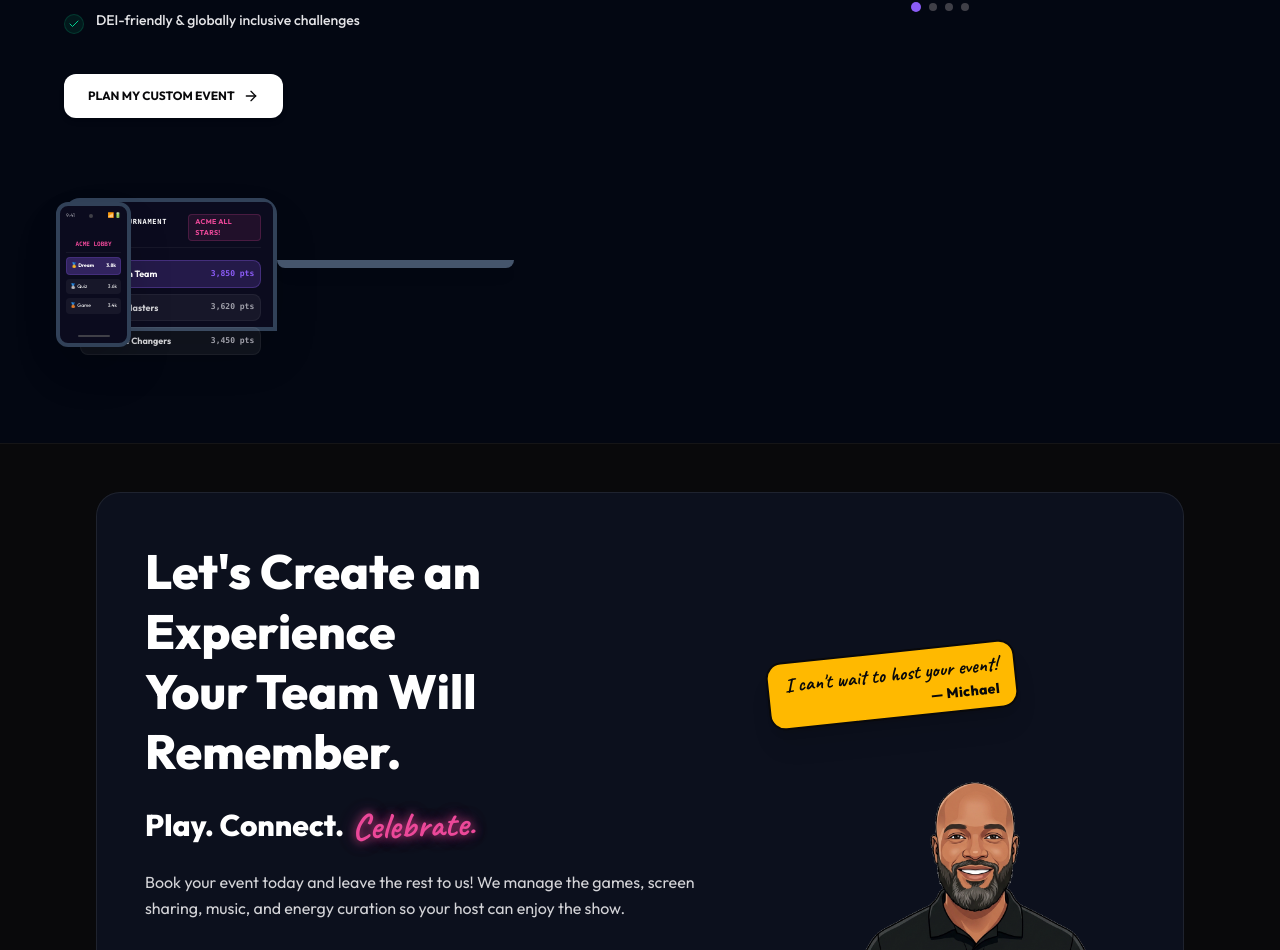
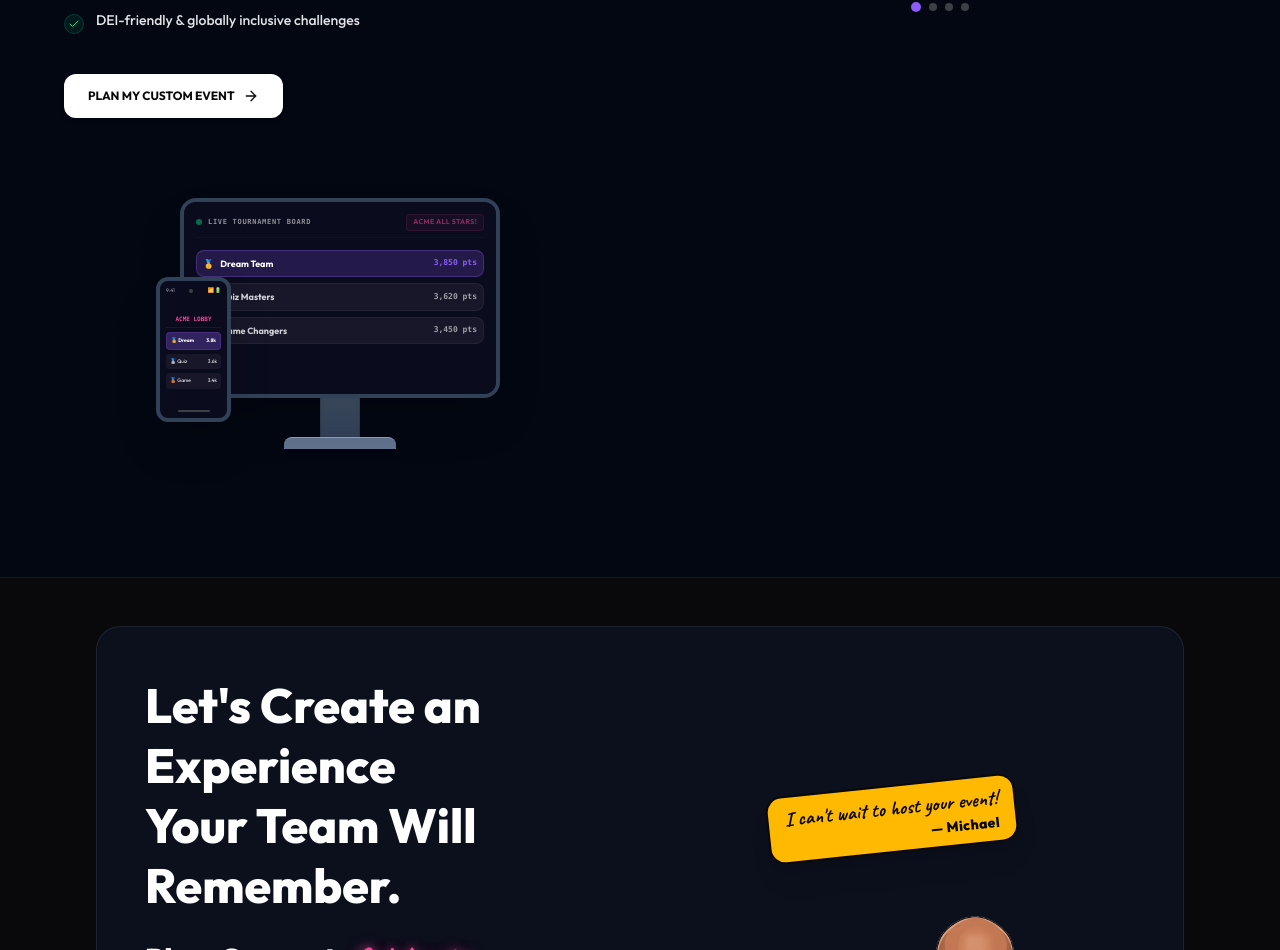
Before and after one commit to moveupwithmike/Teamtastic_Website, a Next.js app: page /team-experiences in a window 1280 px wide. Shown: the part 3769-4719 px from the top of the page. Built offline with nearby package versions, Linux system fonts and the light colour scheme.

Commit message:
fix(mockup): redesign leaderboard mockup to desktop monitor style

```diff
--- a/src/app/team-experiences/page.js
+++ b/src/app/team-experiences/page.js
@@ -553,16 +553,18 @@ export default function TeamExperiences() {
                   </Link>
                 </div>
 
-                {/* ── Tailwind Device Mockups (Laptop + Phone) showing Leaderboard ── */}
-                <div className="relative pt-12 pb-12 flex items-center justify-center max-w-[450px]">
-                  {/* Laptop Mockup (No overflow-hidden on container to prevent cutting off stand/bezel) */}
-                  <div className="w-[300px] sm:w-[320px] aspect-[16/10] bg-slate-900 rounded-t-2xl border-4 border-slate-700 relative shadow-2xl z-10">
-                    {/* Laptop Screen Content */}
-                    <div className="w-full h-full bg-[#0B0B1E] p-3 text-white flex flex-col justify-between font-sans rounded-t-lg">
-                      {/* Laptop Screen Header */}
-                      <div className="flex items-center justify-between border-b border-white/5 pb-1.5">
+                {/* ── Tailwind Device Mockups (Monitor + Phone) showing Leaderboard ── */}
+                <div className="relative pt-12 pb-16 flex flex-col items-center justify-center max-w-[450px] mx-auto w-full">
+                  {/* Relative wrapper for Screen + Phone to ensure perfect overlap alignment without clipping */}
+                  <div className="relative z-10">
+                    {/* Monitor Screen Frame */}
+                    <div className="w-[300px] sm:w-[320px] aspect-[16/10] bg-slate-900 rounded-2xl border-4 border-slate-700 relative shadow-2xl overflow-hidden">
+                      {/* Screen Content */}
+                      <div className="w-full h-full bg-[#0B0B1E] p-3 text-white flex flex-col justify-between font-sans">
+                        {/* Monitor Screen Header */}
+                        <div className="flex items-center justify-between border-b border-white/5 pb-1.5 animate-pulse">
                           <div className="flex items-center gap-1.5">
-                          <span className="w-2 h-2 rounded-full bg-emerald-500 animate-pulse" />
+                            <span className="w-1.5 h-1.5 rounded-full bg-emerald-500" />
                             <span className="text-[7px] font-bold text-white uppercase tracking-widest font-mono">Live Tournament Board</span>
                           </div>
                           <span className="text-[7px] font-bold text-brand-pink uppercase tracking-wider bg-brand-pink/10 px-1.5 py-0.5 rounded border border-brand-pink/20">ACME ALL STARS!</span>
@@ -599,11 +601,9 @@ export default function TeamExperiences() {
                         </div>
                       </div>
                     </div>
-                  {/* Laptop keyboard base */}
-                  <div className="w-[340px] sm:w-[360px] h-[8px] bg-slate-600 rounded-b-xl -mt-[1px] relative shadow-lg z-10" />
 
-                  {/* Phone Mockup (overlapping) */}
-                  <div className="w-[75px] h-[145px] bg-[#0B0B1E] border-4 border-slate-700 rounded-xl absolute bottom-8 left-2 sm:-left-2 z-20 shadow-2xl overflow-hidden flex flex-col justify-between p-1.5 font-sans text-white">
+                    {/* Phone Mockup (overlapping bottom-left of the monitor) */}
+                    <div className="w-[75px] h-[145px] bg-[#0B0B1E] border-4 border-slate-700 rounded-xl absolute -bottom-6 -left-6 z-20 shadow-2xl overflow-hidden flex flex-col justify-between p-1.5 font-sans text-white">
                       {/* Screen status bar */}
                       <div className="flex justify-between items-center text-[5px] text-zinc-400">
                         <span>9:41</span>
@@ -631,6 +631,15 @@ export default function TeamExperiences() {
 
                       {/* Home Indicator */}
                       <div className="w-8 h-0.5 bg-zinc-700 rounded-full mx-auto mt-0.5"></div>
+                    </div>
+                  </div>
+
+                  {/* Monitor Stand Neck and Base */}
+                  <div className="flex flex-col items-center -mt-[1px] relative z-0">
+                    {/* Stand neck */}
+                    <div className="w-10 h-10 bg-gradient-to-b from-slate-600 to-slate-700 border-x border-slate-800/30 shadow-inner" />
+                    {/* Stand base */}
+                    <div className="w-28 h-3 bg-gradient-to-r from-slate-500 via-slate-450 to-slate-500 rounded-t-lg shadow-md border-t border-slate-400" />
                   </div>
                 </div>
               </div>
```
Lines whose indentation alone changed are shown as unchanged.
